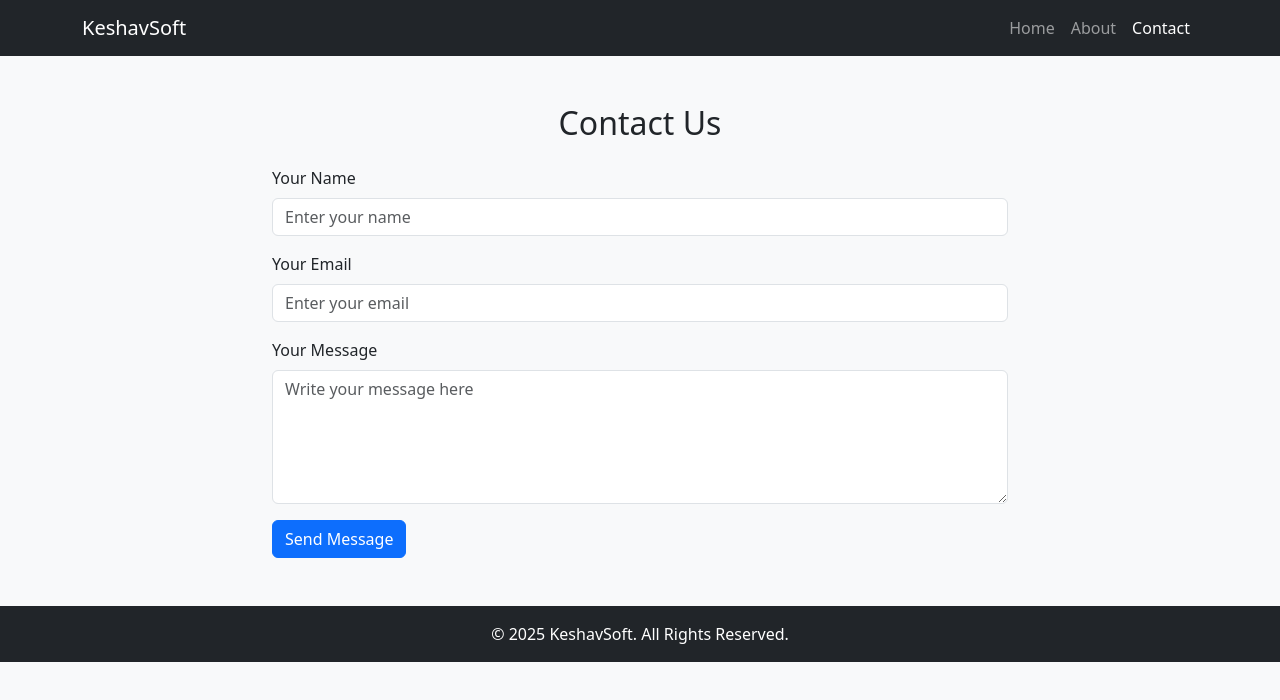
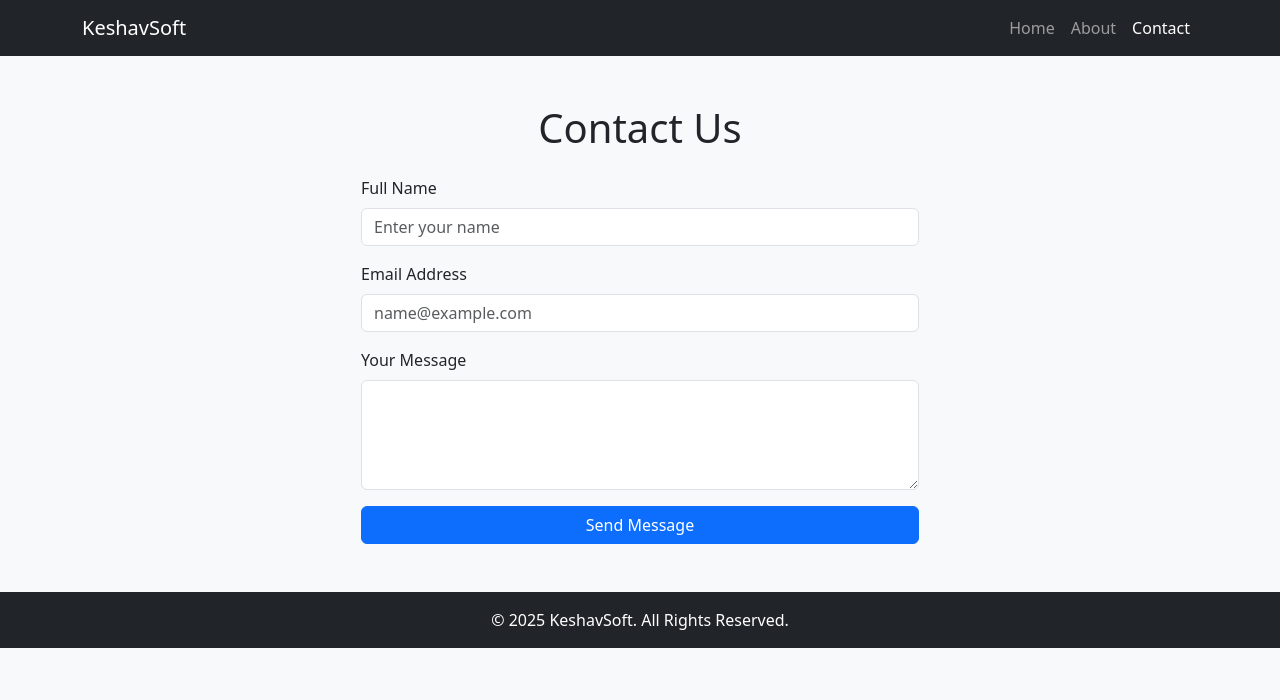
Before and after one commit to sushmagithubbhat/keshavsoft-task1, a plain HTML site: page contact.html in a window 1280 px wide. Drawn offline with nearby package versions, Linux system fonts and the light colour scheme; files that its build step writes are made by us from their sources.

Commit message:
Update contact.html

```diff
--- a/contact.html
+++ b/contact.html
@@ -1,13 +1,10 @@
-<!doctype html>
+<!DOCTYPE html>
 <html lang="en">
 <head>
-    <meta charset="utf-8">
-    <meta name="viewport" content="width=device-width, initial-scale=1">
-    <title>KeshavSoft Task - Contact</title>
-
-    <!-- Bootstrap CSS via CDN -->
-    <link href="https://cdn.jsdelivr.net/npm/bootstrap@5.3.3/dist/css/bootstrap.min.css" rel="stylesheet">
-    <!-- Custom CSS -->
+  <meta charset="UTF-8">
+  <meta name="viewport" content="width=device-width, initial-scale=1.0">
+  <title>KeshavSoft - Contact</title>
+  <link href="https://cdn.jsdelivr.net/npm/bootstrap@5.3.0/dist/css/bootstrap.min.css" rel="stylesheet">
   <link rel="stylesheet" href="css/style.css">
 </head>
 <body>
@@ -29,29 +26,25 @@
     </div>
   </nav>
 
-    <!-- Contact Section -->
+  <!-- Contact Form -->
   <section class="py-5">
     <div class="container">
-        <h2 class="text-center mb-4">Contact Us</h2>
-        <div class="row justify-content-center">
-          <div class="col-md-8">
-            <form>
+      <h1 class="text-center mb-4">Contact Us</h1>
+      <form class="col-md-6 mx-auto">
         <div class="mb-3">
-                <label for="name" class="form-label">Your Name</label>
+          <label for="name" class="form-label">Full Name</label>
           <input type="text" class="form-control" id="name" placeholder="Enter your name">
         </div>
         <div class="mb-3">
-                <label for="email" class="form-label">Your Email</label>
-                <input type="email" class="form-control" id="email" placeholder="Enter your email">
+          <label for="email" class="form-label">Email Address</label>
+          <input type="email" class="form-control" id="email" placeholder="name@example.com">
         </div>
         <div class="mb-3">
           <label for="message" class="form-label">Your Message</label>
-                <textarea class="form-control" id="message" rows="5" placeholder="Write your message here"></textarea>
+          <textarea class="form-control" id="message" rows="4"></textarea>
         </div>
-              <button type="submit" class="btn btn-primary">Send Message</button>
+        <button type="submit" class="btn btn-primary w-100">Send Message</button>
       </form>
-          </div>
-        </div>
     </div>
   </section>
 
@@ -60,7 +53,6 @@
     <p class="mb-0">© 2025 KeshavSoft. All Rights Reserved.</p>
   </footer>
 
-    <!-- Bootstrap JS via CDN -->
-    <script src="https://cdn.jsdelivr.net/npm/bootstrap@5.3.3/dist/js/bootstrap.bundle.min.js"></script>
+  <script src="https://cdn.jsdelivr.net/npm/bootstrap@5.3.0/dist/js/bootstrap.bundle.min.js"></script>
 </body>
 </html>
```
Lines whose indentation alone changed are shown as unchanged.
